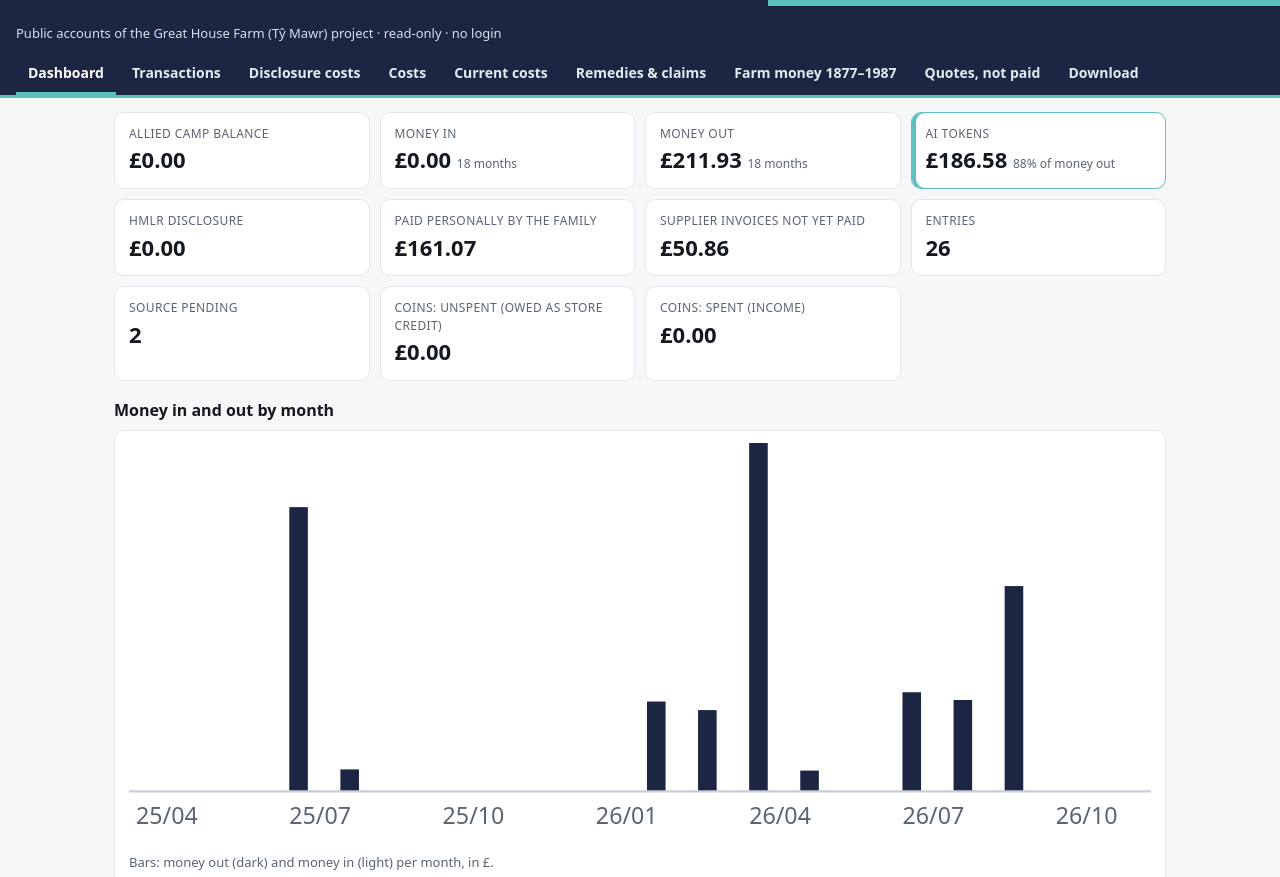
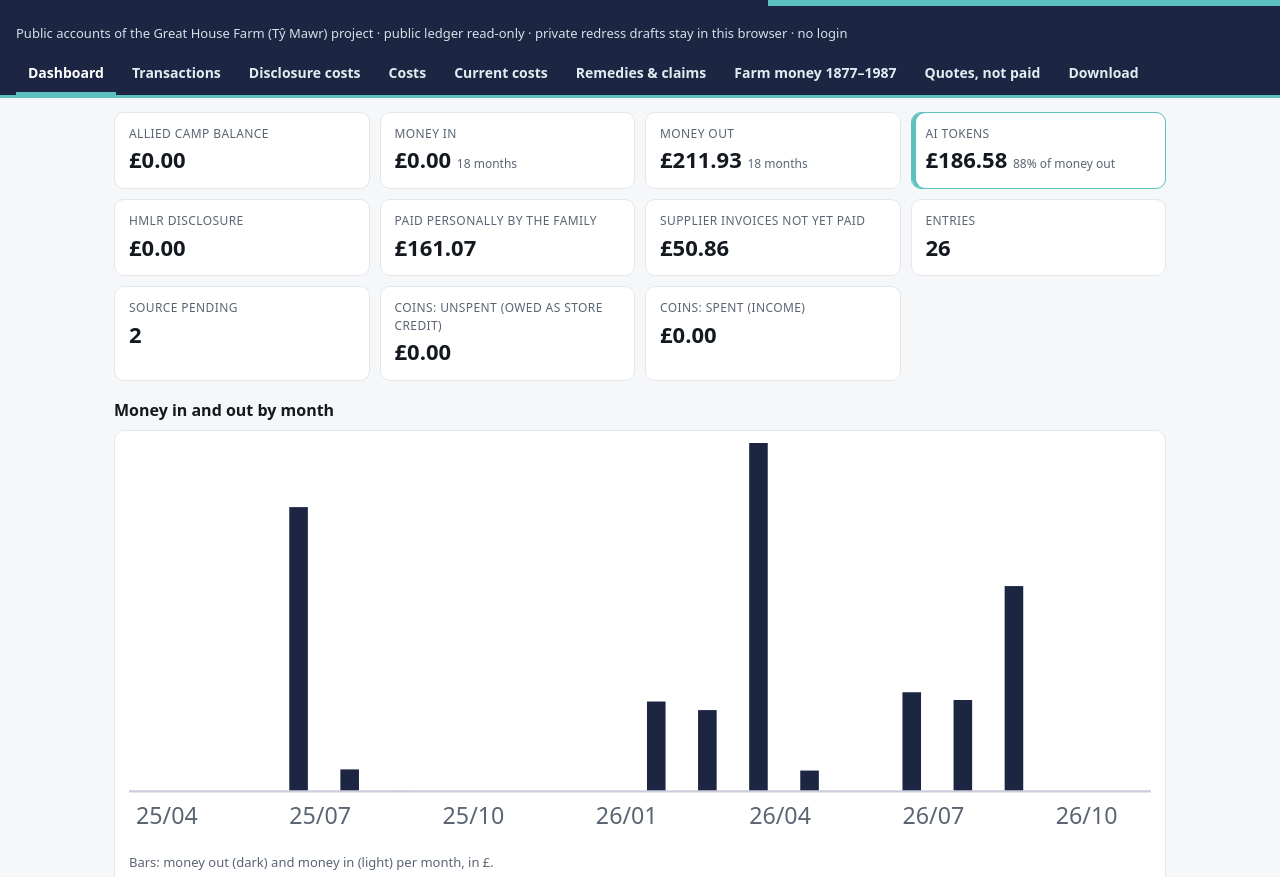
Before and after one commit to unclehowell/cedwyn-accounts, a plain HTML site: page public/index.html in a window 1280 px wide. Shown: the top 877 px of the page. Drawn offline with Linux system fonts and the light colour scheme.

Commit message:
build(accounts): refresh privacy and ledger header wording

```diff
--- a/public/index.html
+++ b/public/index.html
@@ -44,7 +44,7 @@ footer{max-width:1080px;margin:10px auto 40px;padding:0 14px;font-size:12px;colo
 .ft{display:inline-block;padding:1px 6px;border-radius:9px;font-size:12px;font-weight:600;white-space:nowrap}.fy{background:#e3f6e6;color:#17692b}.fn{background:#fde6e4;color:#a1251b}.fa,.fc{background:#ececec;color:#555}.fd summary{cursor:pointer;font-size:12px;opacity:.75}</style><script src="https://bucklerfamily.estate/ghf-lang/ghf-boot.js?v=2.1.2"></script>
 </head><body>
 <div class="band"></div>
-<header><h1 style="position:absolute!important;width:1px;height:1px;margin:-1px;padding:0;overflow:hidden;clip:rect(0 0 0 0);white-space:nowrap;border:0" data-ghf-title>Counting House</h1><p>Public accounts of the Great House Farm (Tŷ Mawr) project · read-only · no login</p>
+<header><h1 style="position:absolute!important;width:1px;height:1px;margin:-1px;padding:0;overflow:hidden;clip:rect(0 0 0 0);white-space:nowrap;border:0" data-ghf-title>Counting House</h1><p>Public accounts of the Great House Farm (Tŷ Mawr) project · public ledger read-only · private redress drafts stay in this browser · no login</p>
 <nav role="tablist">
 <button role="tab" aria-selected="true" data-t="dash">Dashboard</button><button role="tab" data-t="tx">Transactions</button>
 <button role="tab" data-t="disc">Disclosure costs</button><button role="tab" data-t="costs">Costs</button><button role="tab" data-t="now">Current costs</button><button role="tab" data-t="remedies">Remedies &amp; claims</button><button role="tab" data-t="farm-money">Farm money 1877–1987</button><button role="tab" data-t="quotes">Quotes, not paid</button><button role="tab" data-t="dl">Download</button></nav></header>
```
